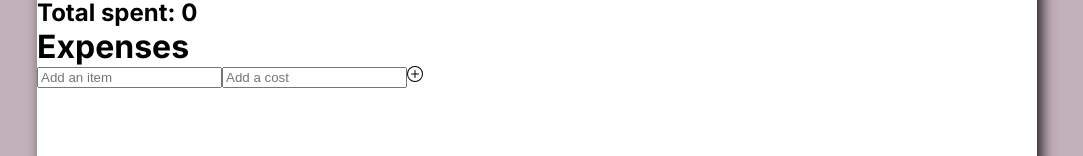
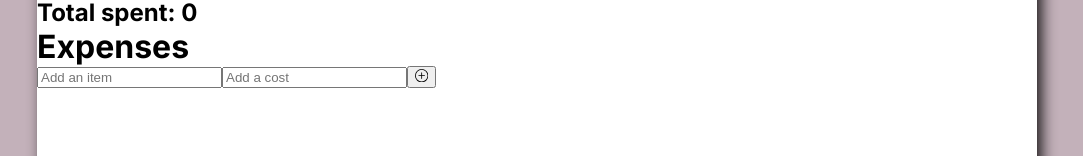
Before and after one commit to JakubLevanszky/spender-app-v2, a React (Create React App) app: page / in a window 1280 px wide. Shown: the part 163-319 px from the top of the page, without its empty margins (103-1186 px from the left). Built offline with nearby package versions, Linux system fonts and the light colour scheme.

Commit message:
chore: adding button to add item on enter

```diff
--- a/src/components/ItemsForm/ItemsForm.js
+++ b/src/components/ItemsForm/ItemsForm.js
@@ -39,7 +39,9 @@ export default function ItemsForm(props) {
         name="cost"
         onChange={handleChange}
       />
-      <BsPlusCircle onClick={handleSubmit} />
+      <button type="submit">
+        <BsPlusCircle onClick={handleSubmit} />
+      </button>
     </form>
   );
 }
```
